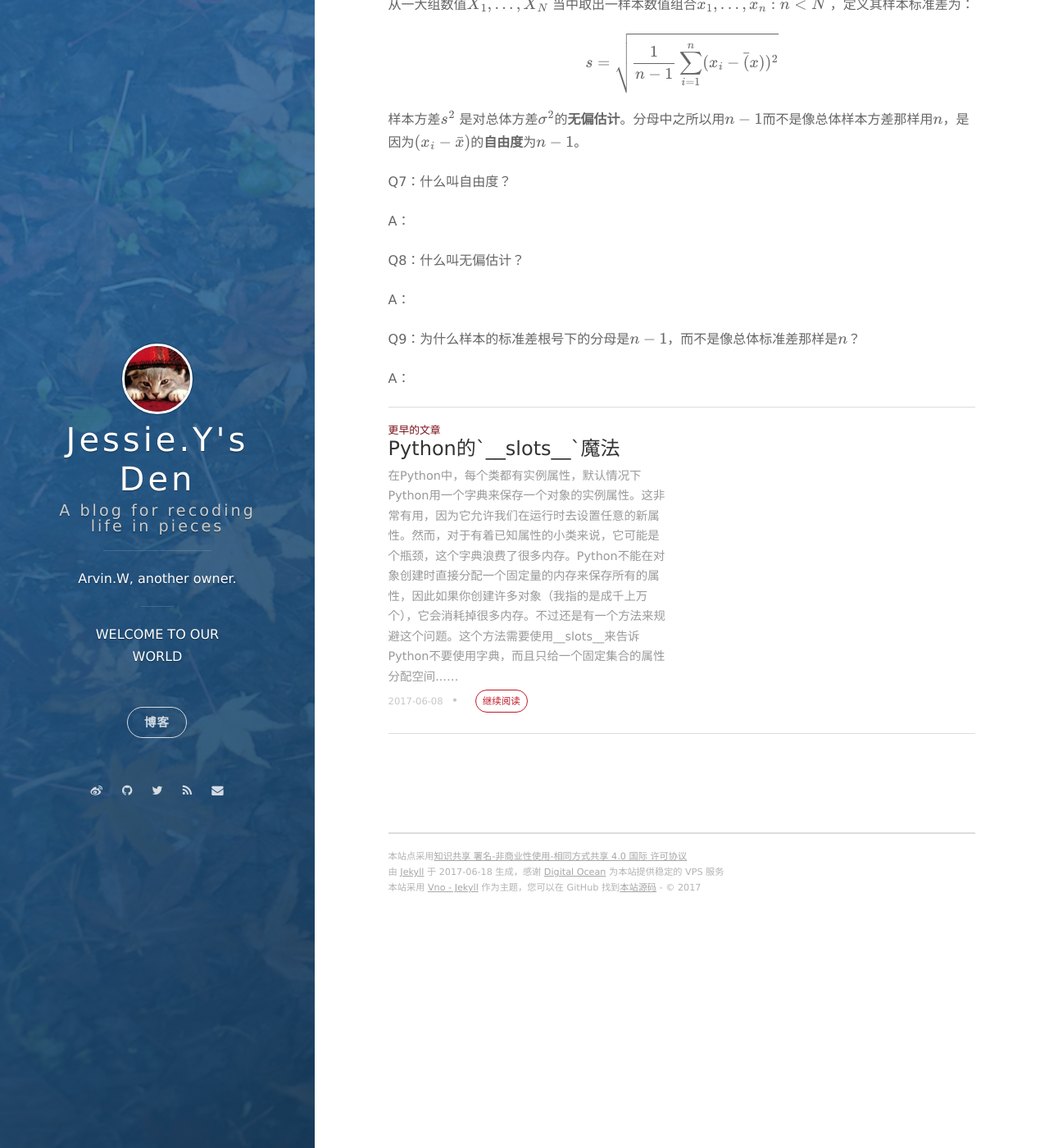
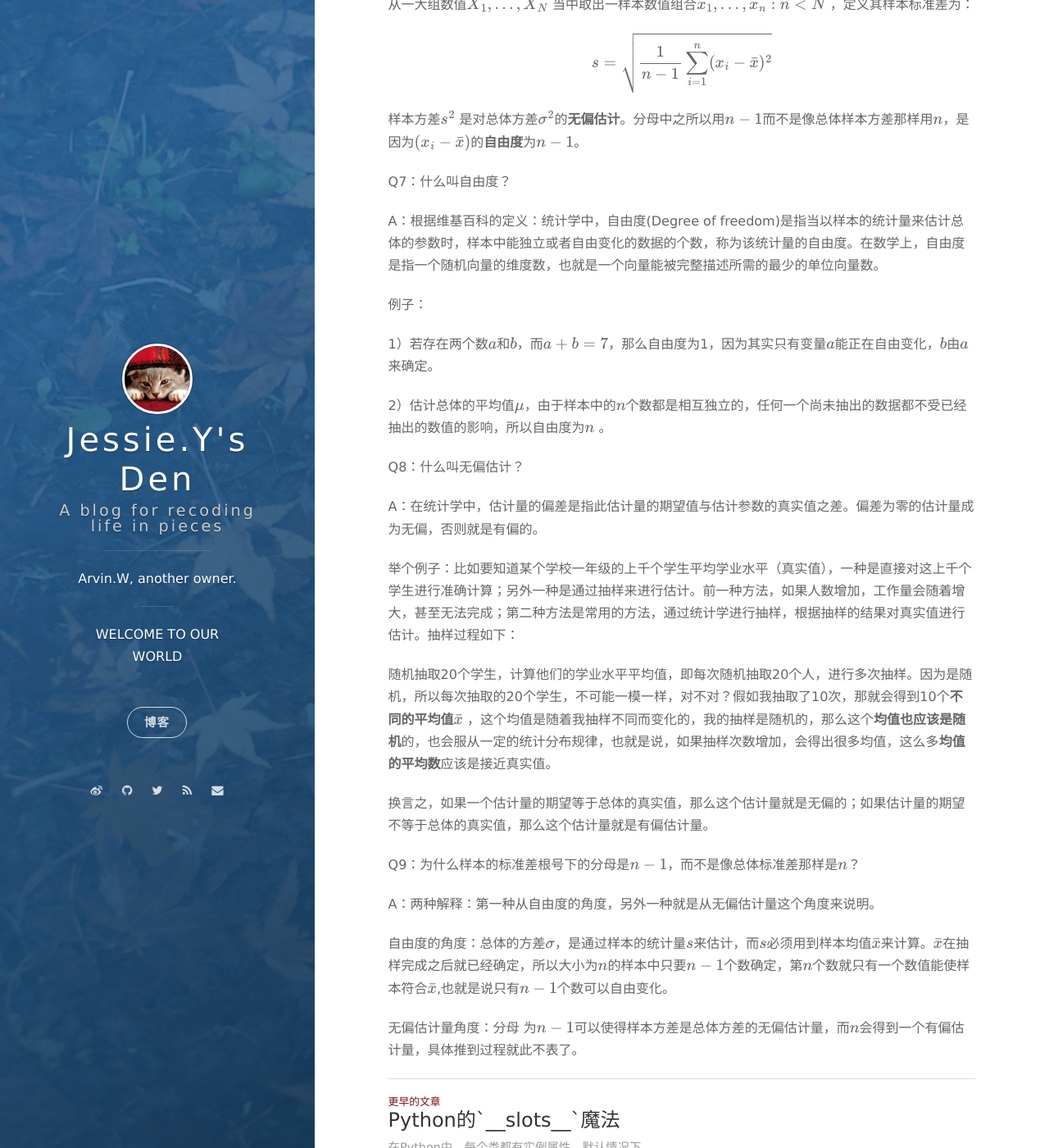
Before and after one commit to jessiewy/jessiewy.github.io, a Jekyll site: the page built from _posts/2017-06-09-sd.markdown, in a window 1280 px wide and 1400 px high, scrolled down 1320 px. Shown: the whole window at 82% size. Built offline with Jekyll 4.4.1, drawn with Linux system fonts in a browser that asks for light colours; nearby versions of some CDN libraries; formulas are drawn with MathJax 3; comment, search, counter and statistics services are not loaded.

Commit message:
complete the post

```diff
--- a/_config.yml
+++ b/_config.yml
@@ -38,7 +38,7 @@ comment:
 social:
     weibo: arvin
     github: jessiewy
-    twitter: Arvin
+    twitter: hustarvin
     #gplus: 107108267983477358170
     mail: hustxnwsg@gmail.com
 
--- a/_posts/2017-06-09-sd.markdown
+++ b/_posts/2017-06-09-sd.markdown
@@ -45,18 +45,34 @@ A：在真实世界中，找到一个总体的真实的标准差是不现实的
 
 从一大组数值$$X_1,...,X_N$$ 当中取出一样本数值组合$$x_1,...,x_n : n < N$$ ，定义其样本标准差为：
 
-$$s = \sqrt{\frac{1}{n-1}\sum_{i=1}^{n}(x_i -\bar(x))^2}$$
+$$s = \sqrt{\frac{1}{n-1}\sum_{i=1}^{n}(x_i -\bar x)^2}$$
 
 样本方差$$s^2$$ 是对总体方差$$\sigma^2$$的**无偏估计**。分母中之所以用$$n-1$$而不是像总体样本方差那样用$$n$$，是因为$$(x_i -\bar x)$$的**自由度**为$$n-1$$。
 
 Q7：什么叫自由度？
 
-A：
+A：根据维基百科的定义：统计学中，自由度(Degree of freedom)是指当以样本的统计量来估计总体的参数时，样本中能独立或者自由变化的数据的个数，称为该统计量的自由度。在数学上，自由度是指一个随机向量的维度数，也就是一个向量能被完整描述所需的最少的单位向量数。
+
+例子：
+
+1）若存在两个数$$a$$和$$b$$，而$$a + b = 7$$，那么自由度为1，因为其实只有变量$$a$$能正在自由变化，$$b$$由$$a$$来确定。
+
+2）估计总体的平均值$$\mu$$，由于样本中的$$n$$个数都是相互独立的，任何一个尚未抽出的数据都不受已经抽出的数值的影响，所以自由度为$$n$$ 。
 
 Q8：什么叫无偏估计？
 
-A：
+A：在统计学中，估计量的偏差是指此估计量的期望值与估计参数的真实值之差。偏差为零的估计量成为无偏，否则就是有偏的。
+
+举个例子：比如要知道某个学校一年级的上千个学生平均学业水平（真实值），一种是直接对这上千个学生进行准确计算；另外一种是通过抽样来进行估计。前一种方法，如果人数增加，工作量会随着增大，甚至无法完成；第二种方法是常用的方法，通过统计学进行抽样，根据抽样的结果对真实值进行估计。抽样过程如下：
+
+随机抽取20个学生，计算他们的学业水平平均值，即每次随机抽取20个人，进行多次抽样。因为是随机，所以每次抽取的20个学生，不可能一模一样，对不对？假如我抽取了10次，那就会得到10个**不同的平均值$$\bar x$$** ，这个均值是随着我抽样不同而变化的，我的抽样是随机的，那么这个**均值也应该是随机**的，也会服从一定的统计分布规律，也就是说，如果抽样次数增加，会得出很多均值，这么多**均值的平均数**应该是接近真实值。
+
+换言之，如果一个估计量的期望等于总体的真实值，那么这个估计量就是无偏的；如果估计量的期望不等于总体的真实值，那么这个估计量就是有偏估计量。
 
 Q9：为什么样本的标准差根号下的分母是$$n-1$$，而不是像总体标准差那样是$$n$$？
 
-A：
+A：两种解释：第一种从自由度的角度，另外一种就是从无偏估计量这个角度来说明。
+
+自由度的角度：总体的方差$$\sigma$$，是通过样本的统计量$$s$$来估计，而$$s$$必须用到样本均值$$\bar x$$来计算。$$\bar x$$在抽样完成之后就已经确定，所以大小为$$n$$的样本中只要$$n-1$$个数确定，第$$n$$个数就只有一个数值能使样本符合$$\bar x$$,也就是说只有$$n-1$$个数可以自由变化。
+
+无偏估计量角度：分母 为$$n-1$$可以使得样本方差是总体方差的无偏估计量，而$$n$$会得到一个有偏估计量，具体推到过程就此不表了。
```
